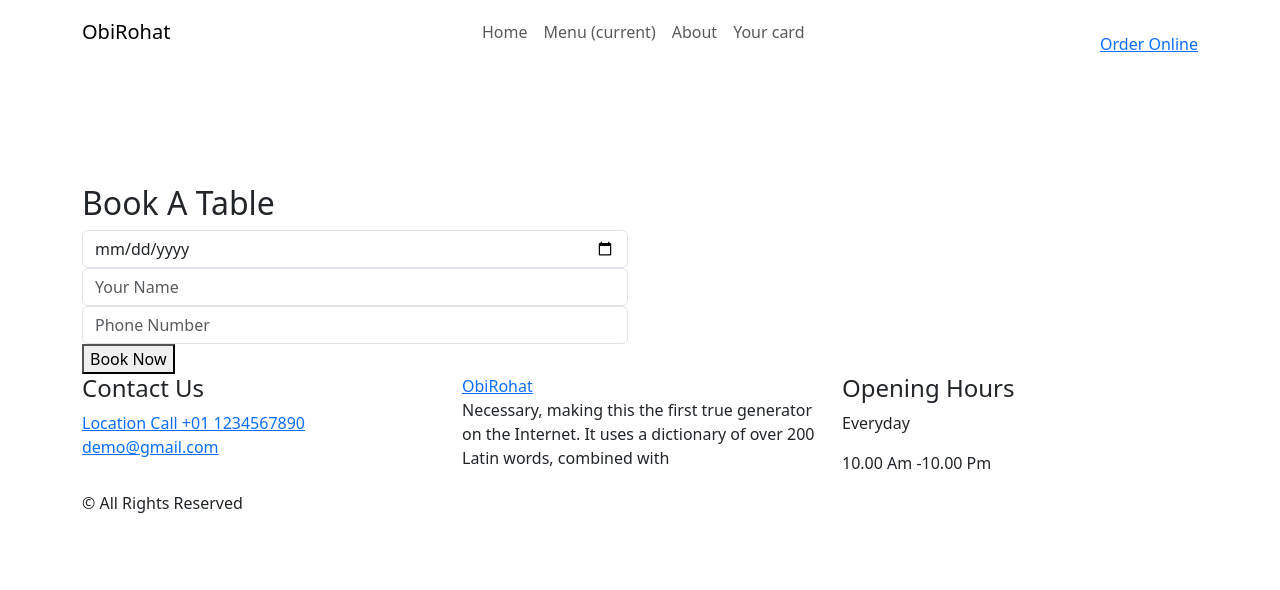
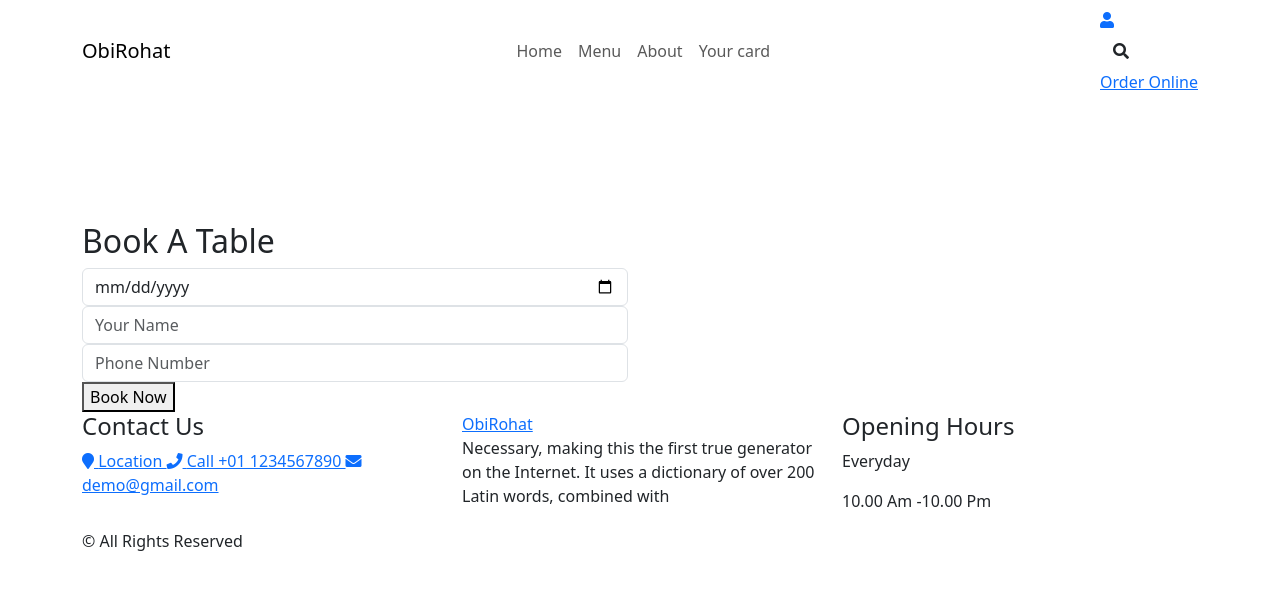
Before and after one commit to safarbek0227/online-shop, a Django app: page /pay/ in a window 1280 px wide. Shown: the top 590 px of the page. Run offline with Django 4.2, Linux system fonts and the light colour scheme; some libraries are stand-ins or nearby versions.

Commit message:
fontawesom connection

```diff
--- a/templates/index.html
+++ b/templates/index.html
@@ -17,7 +17,7 @@
   <link rel="stylesheet" type="text/css" href="/static/css/bootstrap.css" />
 
   <!-- font awesome style -->
-  <link rel="stylesheet" href="https://pro.fontawesome.com/releases/v5.10.0/css/all.css" integrity="sha384-AYmEC3Yw5cVb3ZcuHtOA93w35dYTsvhLPVnYs9eStHfGJvOvKxVfELGroGkvsg+p" crossorigin="anonymous"/
+  <link rel="stylesheet" href="https://pro.fontawesome.com/releases/v5.10.0/css/all.css" integrity="sha384-AYmEC3Yw5cVb3ZcuHtOA93w35dYTsvhLPVnYs9eStHfGJvOvKxVfELGroGkvsg+p" crossorigin="anonymous"/>
 
   <link rel="stylesheet" type="text/css" href="/static/css/owl.carousel.min.css" />
   <link rel="stylesheet" href="/static/css/nice-select.min.css"/>
--- a/templates/wrapper.html
+++ b/templates/wrapper.html
@@ -22,7 +22,8 @@
   <!-- nice select  -->
   <link rel="stylesheet" href="/static/css/nice-select.min.css">
   <!-- font awesome style -->
-  <link rel="stylesheet" href="/static/css/fontawesome-free-5.15.4-web/css/all.css">
+  <link rel="stylesheet" href="https://pro.fontawesome.com/releases/v5.10.0/css/all.css" integrity="sha384-AYmEC3Yw5cVb3ZcuHtOA93w35dYTsvhLPVnYs9eStHfGJvOvKxVfELGroGkvsg+p" crossorigin="anonymous"/>
+
   <!-- Custom styles for this template -->
   <link href="/static/css/style.css" rel="stylesheet">
   <!-- responsive style -->
```
